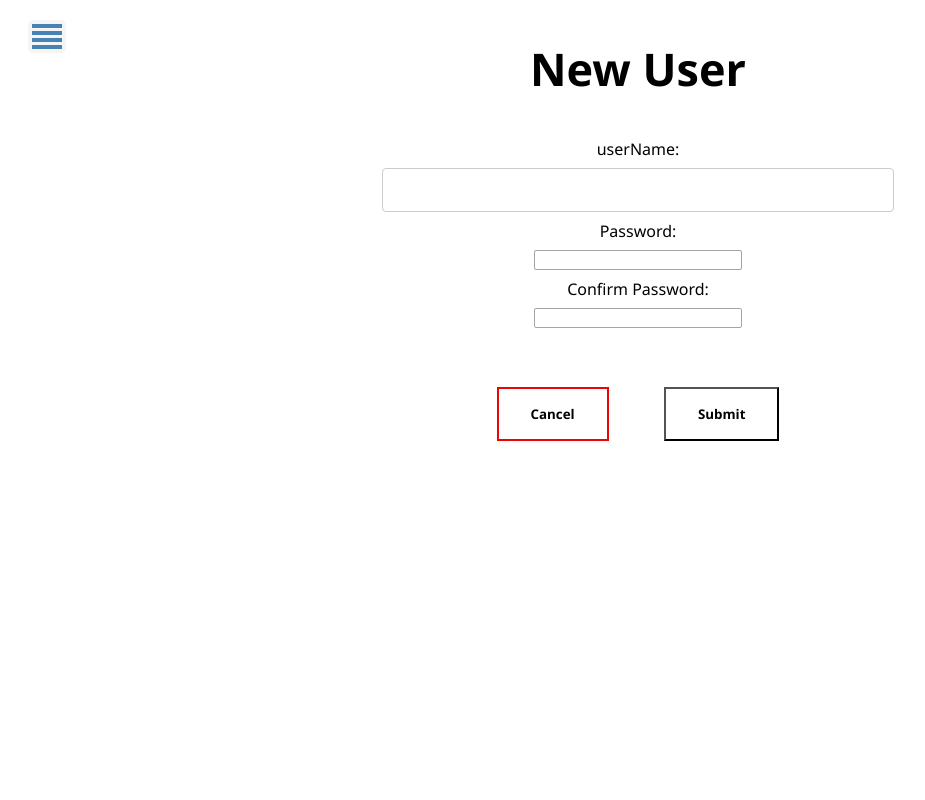
After one commit to ZankarRashia/Software_dev, a PHP site: page /signUp.php in a window 1280 px wide. The commit adds this page. Shown: the whole page, without its empty margins (2-927 px from the left). Run offline with PHP 8.4, Linux system fonts and the light colour scheme.

Commit message:
Add files via upload

```diff
--- a/Final/sidebar.css
+++ b/Final/sidebar.css
@@ -2,7 +2,7 @@
     position: fixed;
     width: 200px;
     height: 100%;
-    background: rgb(0, 110, 50);
+    background: steelblue;
     left: -200px;
     transition: all 0.3s linear;
     z-index: 1;
@@ -19,7 +19,7 @@
     margin-left: -40px;
 }
 #sidebar .side-ul .side-li {
-    color: whitesmoke;
+    color: black;
     list-style: none;
     padding: 15px 10px;
     border-bottom: solid 1px #BEC9BB;
@@ -44,10 +44,10 @@
     display: block;
     width: 30px;
     height: 4px;
-    background-color: rgb(0, 134, 60);
+    background-color: steelblue;
     margin: 3px 0px;
 }
 
 .side-li:hover{
-    background-color: rgb(0, 77, 34);
+    background-color: steelblue;
 }
--- /dev/null
+++ b/Final/signUp.php
@@ -0,0 +1,80 @@
+<?PHP
+/*
+session_start();
+
+include "Database.php";
+
+if(!$_COOKIE['user_id']){
+	header('Location: index.html');
+}
+
+$db = new Database();
+
+$sql="SELECT * from user where user_id = '$_COOKIE[user_id]'";
+$db->query($sql);
+$user = $db->single();
+
+*/
+?>
+<!DOCTYPE html>
+<html lang="en">
+
+<head>
+    <meta charset="UTF-8">
+    <meta name="viewport" content="width=device-width, initial-scale=1.0">
+    <title>New User</title>
+    <link rel="stylesheet" href="style.css"> <!-- it is fixed to style.css -->
+    <link rel="stylesheet" href="sidebar.css"> <!-- gonna stay the same file, just have to fix this to enable correct style -->
+</head>
+
+<body>
+
+    <div id="sidebar">
+        <div class="toggle-btn" onclick="toggleSidebar()">
+            <span></span>
+            <span></span>
+            <span></span>
+            <span></span>
+        </div>
+        <ul class="side-ul">
+            <li class="side-li"><a class="side" href="index.html">Home Page</a></li> <!-- -->
+        </ul>
+    </div>
+
+   <!--- <header id="imgcontainer"></header> -->
+    <div id="container" style='margin-bottom:6em;text-align:center;'>
+        <h1>New User</h1>
+
+        <form  id="submit" action="addAnimalScript.php" method="POST">
+
+            <label for="user_name">userName:</label><br>
+            <input type="text"  name = "user_name" required><br>
+
+            <label for="password">Password:</label><br>
+            <input type="password" id = "password" name = "password" onkeyup = "password_check()" required><br>
+
+		    <label for="confirm_password">Confirm Password: </label><br>
+            <input type="password" id = "confirm_password" name = "confirm_password" onkeyup = "password_check()"required><br>
+
+            <button class="cancel" type="button" onclick="location.href='index.html'">Cancel</button>
+            <button class="button" type="submit">Submit</button>
+        </form>
+    </div>
+	<script>
+	function password_check()
+	{
+		if (document.getElementById('password').value != document.getElementById('confirm_password').value)
+		{
+
+			document.getElementById('confirm_password').setCustomValidity('Password Must be Matching.');
+		}
+		else
+		{
+			document.getElementById('confirm_password').setCustomValidity('');
+		}
+	}
+</script>
+    <script src="sidebar.js"></script>
+</body>
+
+</html>
--- /dev/null
+++ b/Final/style.css
@@ -0,0 +1,183 @@
+body{
+    background-color: white;
+    margin: 0;
+    /*height: 125vh;*/
+    height: 100vh;
+    width: 100%;
+    font-family:'Segoe UI', Tahoma, Geneva, Verdana, sans-serif;
+
+   /* background-image: url('giraffe.jpg');
+    background-size: cover;
+    background-repeat: no-repeat;*/
+
+    /*makes background image still while scrolling*/
+   /* background-attachment: fixed;*/
+
+    /*margin-top: 1%;
+    padding: 2%;*/
+}
+#imgcontainer{
+    background-image: url("oilRig.jpg");
+    height: 45vh;
+    background-position: center;
+    background-repeat: no-repeat;
+    background-size: cover;
+    width: 100%;
+    position: sticky;
+
+    top: 0;
+    left: 0;
+    right: 0;
+}
+#container{
+    /*border: 1px solid gray;*/
+    position: relative;
+    background-color: white;
+
+    /*margin-top: -15%;
+    width: 50%;
+    margin left: 25%*/
+    /*border-radius: 8px;*/
+
+
+    width:100%;
+    text-align: center;
+
+    /*adds shadow to container*/
+    /*-moz-box-shadow: 0 0 5px 5px #888;
+    -webkit-box-shadow: 0 0 5px 5px#888;
+    box-shadow: 0 0 5px 5px #888;*/
+}
+#container h1{
+    font-family:'Segoe UI', Tahoma, Geneva, Verdana, sans-serif;
+    text-align: center;
+    color: black;
+    margin: 0;
+    padding-top: 3%;
+    padding-bottom: 3%;
+    position: static;
+    font-size: 45px;
+   /* position: static;*/
+}
+label{
+   /* margin: 5%;*/
+   font-family:'Segoe UI', Tahoma, Geneva, Verdana, sans-serif;
+}
+input{
+    font-family:'Segoe UI', Tahoma, Geneva, Verdana, sans-serif;
+    margin: 8px;
+    border-radius: 2px;
+    /*margin-left: 5%;
+    margin-top: 1%;
+    margin-bottom: 1%;*/
+    display: inline-block;
+    border: 1px solid rgb(165, 165, 165);
+    box-sizing: border-box;
+    padding-left: 6px;
+    padding-top: 3px;
+    padding-bottom: 3px;
+}
+select{
+    font-family:'Segoe UI', Tahoma, Geneva, Verdana, sans-serif;
+    border-radius: 2px;
+
+    margin: 8px;
+    display: inline-block;
+    border: 1px solid rgb(165, 165, 165);
+    padding-top: 3px;
+    padding-bottom: 3px;
+    padding-left: 3px;
+    box-sizing: border-box;
+}
+input:not([type=text]){
+    font-family:'Segoe UI', Tahoma, Geneva, Verdana, sans-serif;
+    padding-top: 0px;
+    padding-bottom: 0px;
+}
+
+
+button.cancel{
+    background-color: white;
+    border: 2px solid rgb(241, 3, 3);
+}
+button.cancel:hover{
+    background-color: steelblue;
+    color: white;
+    border: 2px solid rgb(241, 3, 3);
+}
+button {
+    font-family:'Segoe UI', Tahoma, Geneva, Verdana, sans-serif;
+    /*border-radius: 6px;*/
+    font-weight: bold;
+
+    background-color: white;
+    color: black;
+    padding: 16px 32px;
+    margin: 20px 2%;
+    margin-top: 4%;
+    border: 2px solid ##00FFFF;
+    cursor: pointer;
+    /*text-align: center;
+    display: inline-block;*/
+    transition-duration: 0.1s;
+  }
+button:hover{
+    background-color: ##00FFFF;
+    color: white;
+    border: 2px solid ##00FFFF;
+}
+table, th, td {
+	border-collapse: collapse;
+	text-align: left;
+	padding: .5em;
+}
+table, tr {
+	border:1px solid silver;
+}
+table{
+	width:100%;
+}
+
+input[type=text], select {
+  width: 40%;
+  padding: 12px 20px;
+  margin: 8px 0;
+  display: inline-block;
+  border: 1px solid #ccc;
+  border-radius: 4px;
+  box-sizing: border-box;
+}
+input[type=number], select {
+  width: 40%;
+  padding: 12px 20px;
+  margin: 8px 0;
+  display: inline-block;
+  border: 1px solid #ccc;
+  border-radius: 4px;
+  box-sizing: border-box;
+}
+
+input[type=submit] {
+  width: 40%;
+  background-color: #4682B4;
+  color: white;
+  padding: 14px 20px;
+  margin: 8px 0;
+  border: none;
+  border-radius: 4px;
+  cursor: pointer;
+}
+
+input[type=submit]:hover {
+  background-color: #45a049;
+}
+input[type=date] {
+  width: 40%;
+  background-color: #4682B4;
+  color: white;
+  padding: 14px 20px;
+  margin: 8px 0;
+  border: none;
+  border-radius: 4px;
+  cursor: pointer;
+}
```
Also changed, not shown: Final/about.css (+17 -6 lines), Final/aboutus.jpg (added), Final/blahblah.jpg (added).
